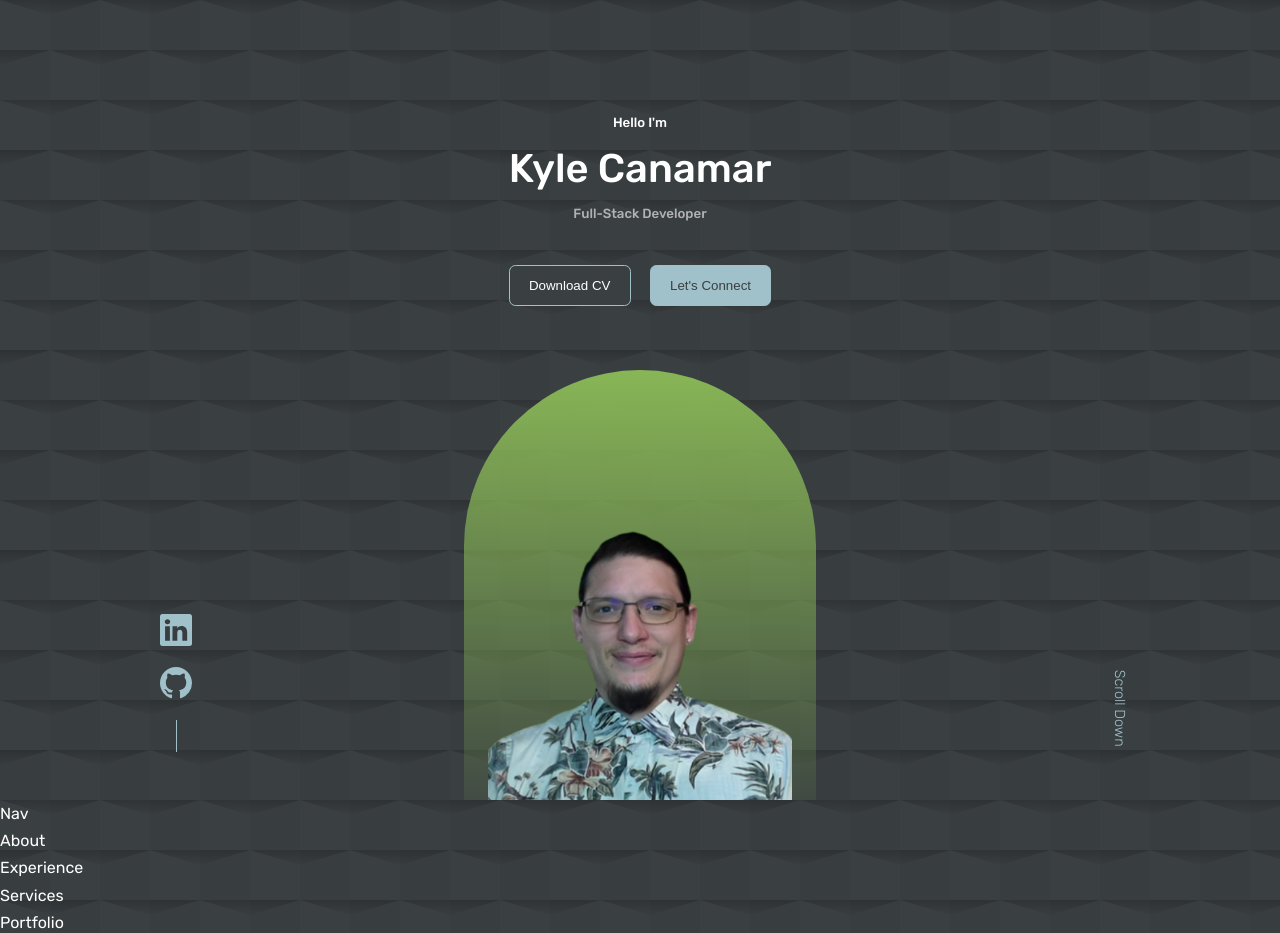
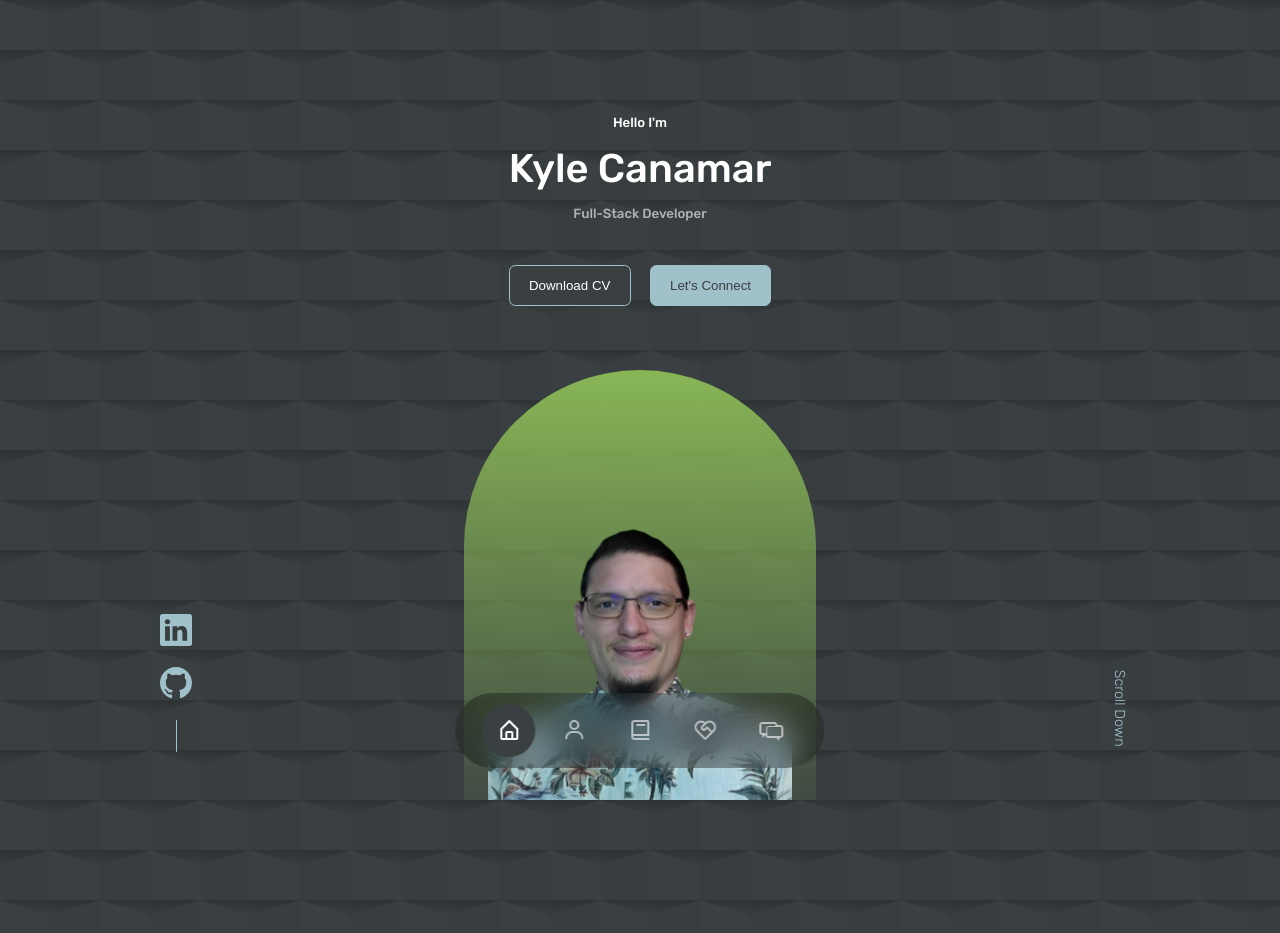
Before and after one commit to kcanamar/react-portfolio, a React (Create React App) app: page / in a window 1280 px wide. Shown: the top 933 px of the page. Built offline with nearby package versions, Linux system fonts and the light colour scheme.

Commit message:
creates nav bar, updates social links, imports styled-components/styled-components.jsx to components

```diff
--- a/src/components/about/About.jsx
+++ b/src/components/about/About.jsx
@@ -1,7 +1,7 @@
-// import styled from 'styled-components'
+import { Section } from "../styled-components/styled-components"
 
 export default function About(){
     return (
-        <div>About</div>
+        <Section id="about"> About </Section>
     )
 }
--- a/src/components/contact/Contact.jsx
+++ b/src/components/contact/Contact.jsx
@@ -1,7 +1,8 @@
-// import styled from 'styled-components'
+import { Section } from "../styled-components/styled-components"
+
 
 export default function Contact(){
     return (
-        <div>Contact</div>
+        <Section id="contact">Contact</Section>
     )
 }
--- a/src/components/experience/Exp.jsx
+++ b/src/components/experience/Exp.jsx
@@ -1,7 +1,8 @@
-// import styled from 'styled'
+import { Section } from "../styled-components/styled-components"
+
 
 export default function Exp(){
     return (
-        <div>Experience</div>
+        <Section id="experience">Experience</Section>
     )
 }
--- a/src/components/header/HeaderSocials.jsx
+++ b/src/components/header/HeaderSocials.jsx
@@ -6,8 +6,8 @@ export default function HeaderSocials() {
     return (
         <IconContext.Provider value={{ size: "2em", }}>
             <Socials>
-                <Link href="https://linkedin.com" target="_blank"><BsLinkedin/></Link>
-                <Link href="https://github.com" target="_blank"><BsGithub/></Link>
+                <Link href="https://www.linkedin.com/in/kyle-canamar/" target="_blank"><BsLinkedin/></Link>
+                <Link href="https://github.com/kcanamar" target="_blank"><BsGithub/></Link>
             </Socials>
         </IconContext.Provider>
     )
--- a/src/components/nav/Nav.jsx
+++ b/src/components/nav/Nav.jsx
@@ -1,7 +1,49 @@
-// import styled from 'styled'
+import { StyledNav, Link } from "../styled-components/styled-components"
+import { BiHomeAlt, BiUser, BiBook } from "react-icons/bi"
+import { RiServiceLine } from "react-icons/ri"
+import { TiMessages } from "react-icons/ti"
+import { useState } from "react"
 
 export default function Nav(){
+    const [activeNav, setActiveNav] = useState('#')
+
     return (
-        <div>Nav</div>
+            <StyledNav>
+                <Link
+                    href="#"
+                    onClick={() => setActiveNav('#')}
+                    className={activeNav === '#' ? 'active' : ''}
+                >
+                    <BiHomeAlt/>
+                </Link>
+                <Link
+                    href="#about"
+                    onClick={() => setActiveNav('#about')}
+                    className={activeNav === '#about' ? 'active' : ''}
+                >
+                    <BiUser/>
+                </Link>
+                <Link
+                    href="#portfolio"
+                    onClick={() => setActiveNav('#portfolio')}
+                    className={activeNav === '#portfolio' ? 'active' : ''}
+                >
+                    <BiBook/>
+                </Link>
+                <Link
+                    href="#experience"
+                    onClick={() => setActiveNav('#experience')}
+                    className={activeNav === '#experience' ? 'active' : ''}
+                >
+                    <RiServiceLine/>
+                </Link>
+                <Link
+                    href="#contact"
+                    onClick={() => setActiveNav('#contact')}
+                    className={activeNav === '#contact' ? 'active' : ''}
+                >
+                    <TiMessages/>
+                </Link>
+            </StyledNav>
     )
 }
--- a/src/components/portfolio/Portfolio.jsx
+++ b/src/components/portfolio/Portfolio.jsx
@@ -1,7 +1,8 @@
-// import styled from 'styled'
+import { Section } from "../styled-components/styled-components"
+
 
 export default function Portfolio(){
     return (
-        <div>Portfolio</div>
+        <Section id="portfolio">Portfolio</Section>
     )
 }
--- a/src/components/styled-components/styled-components.jsx
+++ b/src/components/styled-components/styled-components.jsx
@@ -28,6 +28,7 @@ const SubTitle = styled.h5`
 
 const Section = styled.section`
     margin-top: 8rem;
+    height: 100vh;
 
     & h2 {
         text-align: center;
@@ -114,7 +115,7 @@ const Image = styled.img`
         margin-top: 4rem;
         border-radius: 12rem 12rem 0 0;
         overflow: hidden;
-        padding: 5rem 1.5rem 0 1.5rem;
+        padding: 5rem 1.5rem 0.75rem 1.5rem;
     }
 `
 const StyledHeader = styled.div`
@@ -164,6 +165,50 @@ const Socials = styled.div`
     @media screen and (max-width: 600px) {
         display: none;
     }
+`
 
+const StyledNav = styled.nav`
+    background: rgba(0, 0, 0, 0.3);
+    width: max-content;
+    display: block;
+    padding: 0.7rem 1.7rem;
+    z-index: 2;
+    position: fixed;
+    left: 50%;
+    transform: translateX(-50%);
+    bottom: 2rem;
+    display: flex;
+    gap: 0.8rem;
+    border-radius: 3rem;
+    backdrop-filter: blur(15px);
+
+    a {
+        background: transparent;
+        padding: 0.9rem;
+        border-radius: 50%;
+        color: ${theme.light};
+        font-size: 1.5rem;
+        display: flex;
+        &:hover {
+            background: rgba(0, 0, 0, 0.3)
+        }
+
+        &.active {
+            background: ${theme.main};
+            color: ${theme.white};
+        }
+    }
 `
-export { Container, Title, Section, Link, Button, Image, SubTitle, Cta, Socials, StyledHeader };
+export {
+    Container,
+    Title,
+    Section,
+    Link,
+    Button,
+    Image,
+    SubTitle,
+    Cta,
+    Socials,
+    StyledHeader,
+    StyledNav,
+};
```
